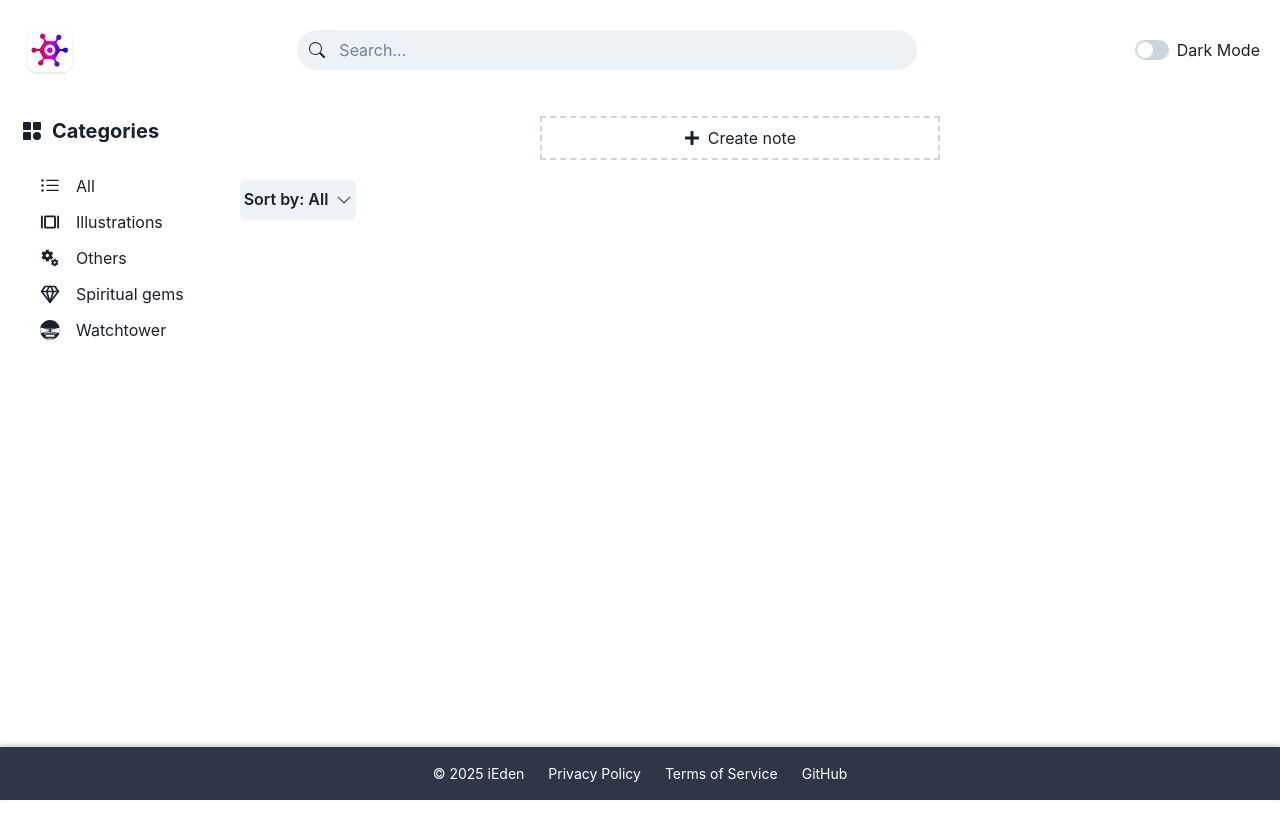
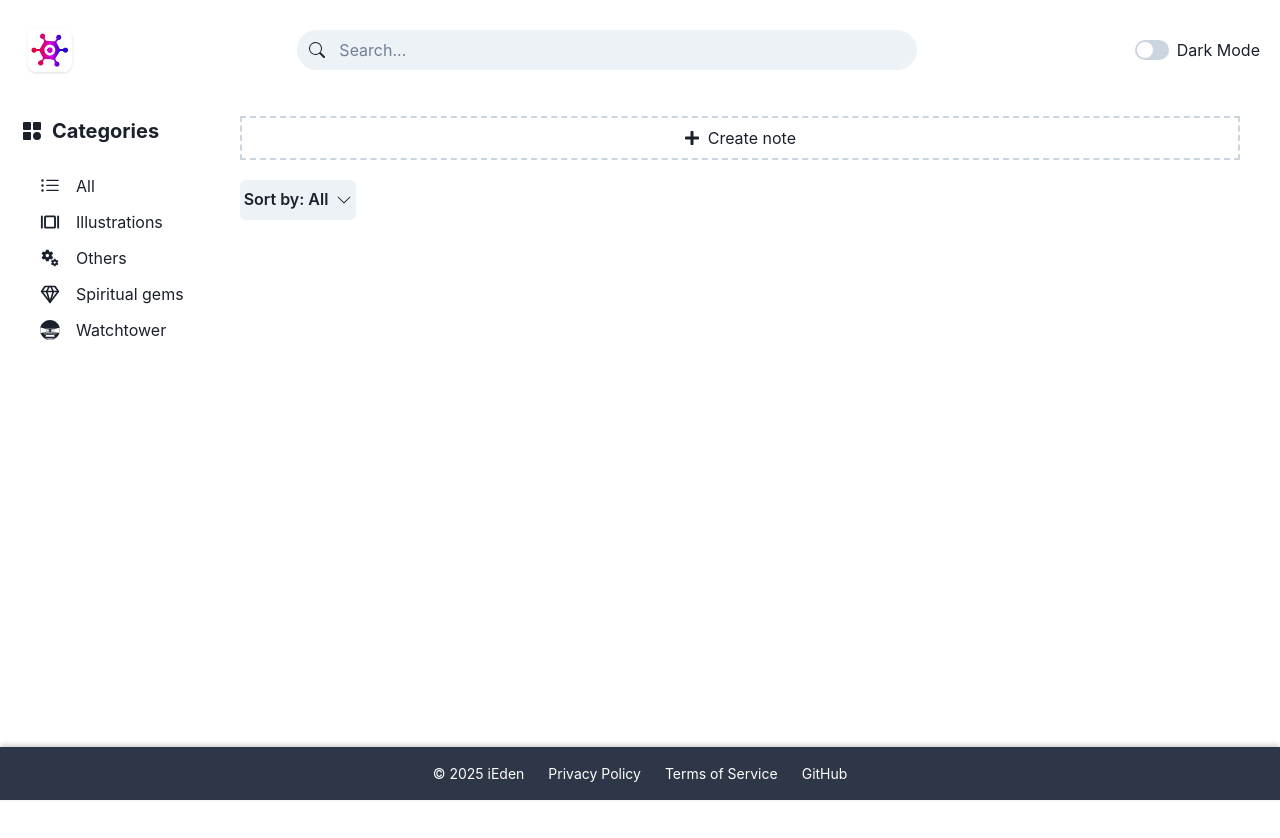
Before and after one commit to webdeveden/note-app, a React (Vite) app: page / in a window 1280 px wide. Shown: the top 838 px of the page. Built offline with nearby package versions, Linux system fonts and the light colour scheme.

Commit message:
changing alignement for the create note

```diff
--- a/src/components/CreateNote.tsx
+++ b/src/components/CreateNote.tsx
@@ -13,7 +13,7 @@ const CreateNote = ({ onClick }: Props) => {
         borderColor="gray.300"
         padding="0.5rem"
         width="100%"
-        maxW="400px" // optional: control the max width on large screens
+        // maxW="400px" // optional: control the max width on large screens
         textAlign="center"
         cursor="pointer"
         onClick={onClick}
```
